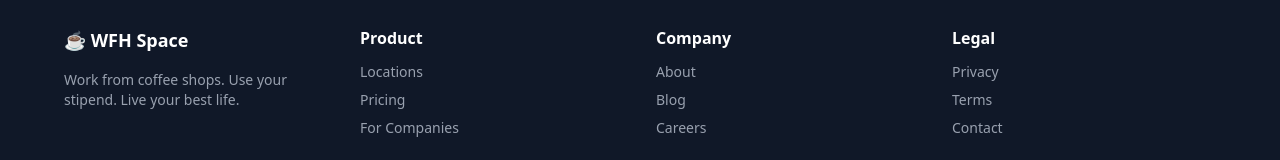
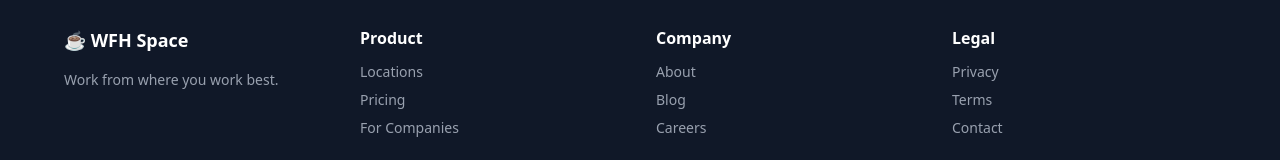
Before and after one commit to kylemacabasco/wfh-space, a Next.js app: page / in a window 1280 px wide. Shown: the part 3182-3342 px from the top of the page. Built offline with nearby package versions, Linux system fonts and the light colour scheme.

Commit message:
chore: edit initial copy in the footer

```diff
--- a/app/page.tsx
+++ b/app/page.tsx
@@ -222,7 +222,7 @@
         <div className="max-w-6xl mx-auto grid md:grid-cols-4 gap-8">
           <div>
             <h4 className="font-bold text-lg mb-4">☕ WFH Space</h4>
-            <p className="text-gray-400 text-sm">Work from coffee shops. Use your stipend. Live your best life.</p>
+            <p className="text-gray-400 text-sm">Work from where you work best.</p>
           </div>
           <div>
             <h5 className="font-semibold mb-3">Product</h5>
```
